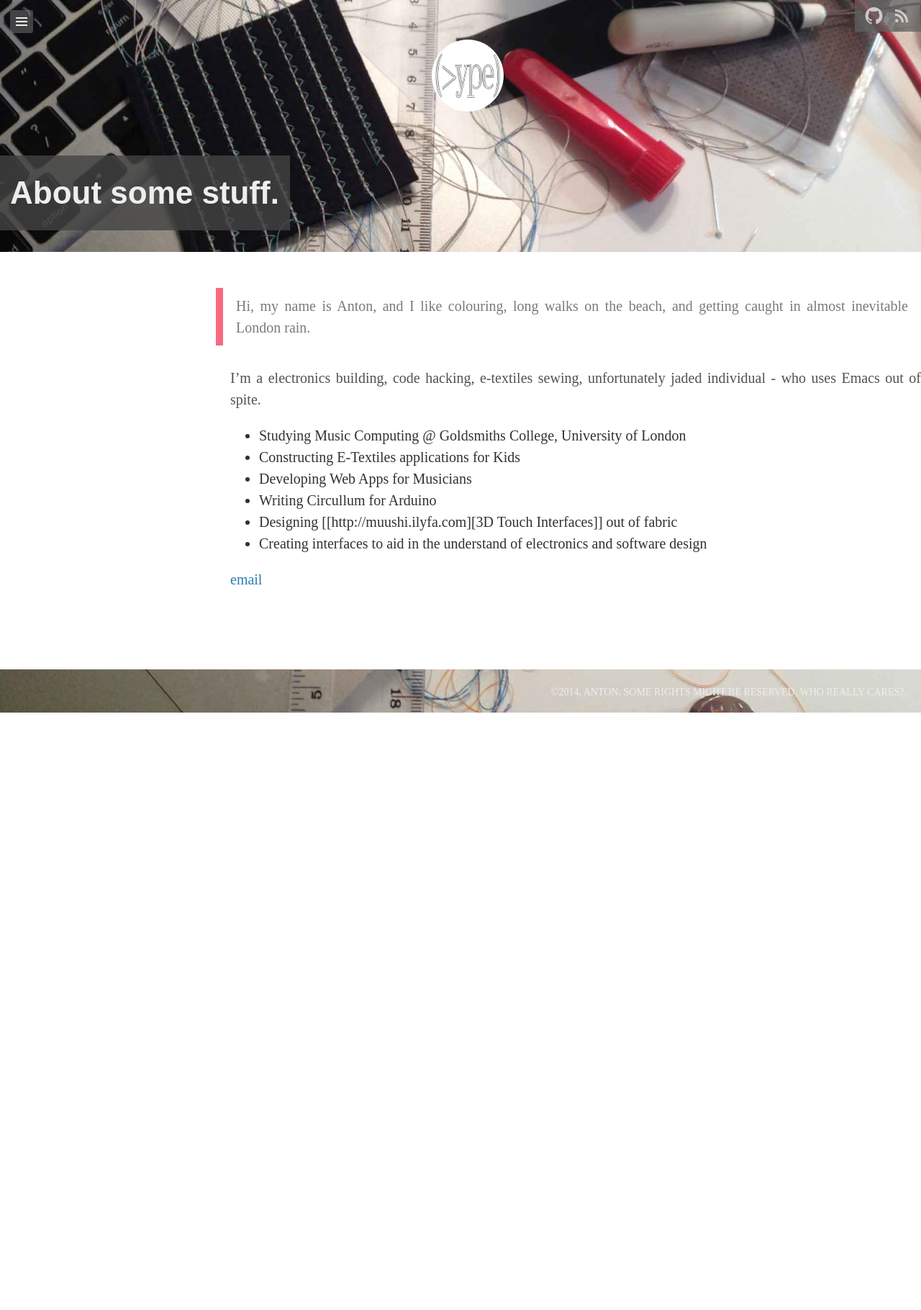
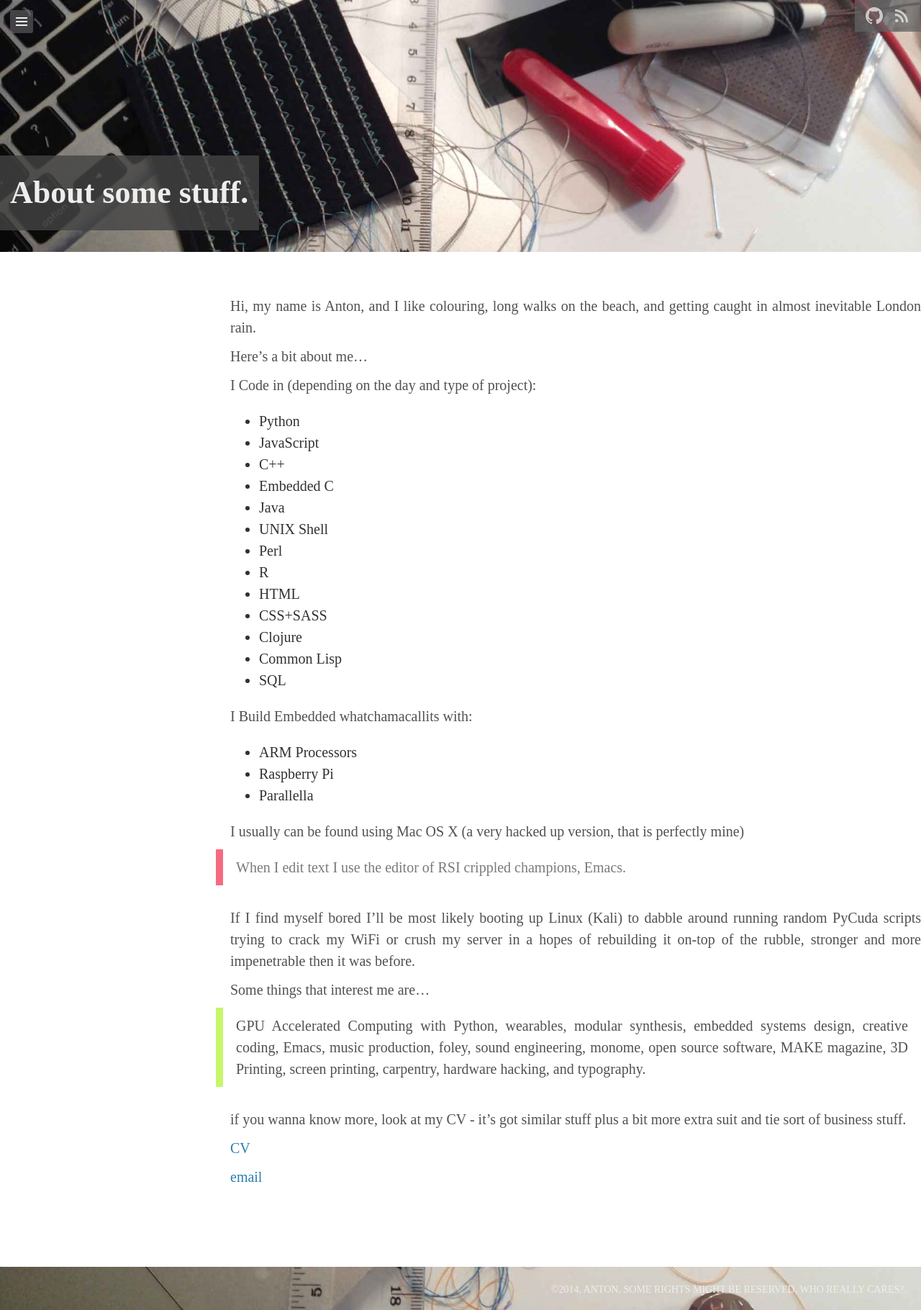
Before and after one commit to ype/ype.github.io, a Jekyll site: the page built from about/index.md, in a window 1280 px wide. Shown: the whole page at 72% size. Built offline with Jekyll 4.4.1, drawn with Linux system fonts in a browser that asks for light colours; some web fonts are replaced; Markdown is read by kramdown in place of the engine named in the settings; before the commit the page ends 990 px from its top, so only the background shows below that.

Commit message:
Clean up and typography change

```diff
--- a/_includes/head.html
+++ b/_includes/head.html
@@ -17,9 +17,8 @@
 	<meta name="viewport" content="width=device-width, initial-scale=1.0" />
         <link rel="stylesheet" type="text/css" href="/assets/css/animate.css" />
         <link rel="stylesheet" type="text/css" href="/assets/fonts/fira/fira.css" />
-        <link rel="stylesheet" type="text/css" href="/assets/fonts/Ryman/ryman.css" />
-        <link rel="stylesheet" type="text/css" href="/assets/fonts/KozukaSans/KozGoPro.css" />
-        <link rel="stylesheet" type="text/css" href="/assets/fonts/KozukaSerif/KozMinPro.css" />
+        <link rel="stylesheet" type="text/css" href="/assets/fonts/Sabon/font.css" />
+        <link rel="stylesheet" type="text/css" href="/assets/fonts/SabonNext/font.css" />
 	<link rel="stylesheet" type="text/css" media="only screen and (min-width: 1001px)" href="/assets/css/desktop.css" />
 	<link rel="stylesheet" type="text/css" media="only screen and (max-width: 1000px)" href="/assets/css/mobile.css" />
 	<link href="/assets/css/genericons.css" type="text/css" rel="stylesheet" />
--- a/about/index.md
+++ b/about/index.md
@@ -3,20 +3,54 @@ layout: page
 title: About some stuff.
 ---
 
-<div class="message">
 Hi, my name is Anton, and I like colouring, long walks on the beach,
 and getting caught in almost inevitable London rain.
+
+Here's a bit about me...
+
+I Code in (depending on the day and type of project):
+
+- Python
+- JavaScript
+- C++
+- Embedded C
+- Java
+- UNIX Shell
+- Perl
+- R
+- HTML
+- CSS+SASS
+- Clojure
+- Common Lisp
+- SQL
+
+I Build Embedded whatchamacallits with:
+
+- ARM Processors
+- Raspberry Pi
+- Parallella
+
+I usually can be found using Mac OS X (a very hacked up version, that
+is perfectly mine)
+
+<div class="message">
+When I edit text I use the editor of RSI crippled champions, Emacs.
 </div>
 
-I'm a electronics building, code hacking, e-textiles sewing,
-unfortunately jaded individual - who uses Emacs out of spite.
+If I find myself bored I'll be most likely booting up Linux (Kali) to
+dabble around running random PyCuda scripts trying to crack my WiFi or
+crush my server in a hopes of rebuilding it on-top of the rubble, stronger and more impenetrable then it was before.
 
-- Studying Music Computing @ Goldsmiths College, University of London
-- Constructing E-Textiles applications for Kids
-- Developing Web Apps for Musicians
-- Writing Circullum for Arduino
-- Designing [[http://muushi.ilyfa.com][3D Touch Interfaces]] out of fabric
-- Creating interfaces to aid in the understand of electronics and
-  software design
+Some things that interest me are...
+
+> GPU Accelerated Computing with Python, wearables, modular synthesis,
+> embedded systems design, creative coding, Emacs, music production,
+> foley, sound engineering, monome, open source software, MAKE magazine,
+> 3D Printing, screen printing, carpentry, hardware hacking, and typography.
+
+if you wanna know more, look at my CV - it's got similar stuff plus a
+bit more extra suit and tie sort of business stuff.
+
+[CV](/assets/images/AntonColor.pdf)
 
 [email](mailto:ype@env.sh)
--- a/assets/css/default.css
+++ b/assets/css/default.css
@@ -16,13 +16,23 @@ header {
     position: relative;
 }
 
+.branding {
+    color: #383838;
+    text-align: center;
+    font-size: 10em;
+    vertical-align: top;
+    margin: 0 auto;
+    margin-top: 0;
+    font-family: "SabonNext RW SC", serif;
+}
+
 header, footer {
     position: relative;
     background-repeat: no-repeat;
     background-position: center;
     background-size: cover;
     background-attachment: scroll;
-    font-family: "KozGoPro", Sans-serif;
+    font-family: "Sabon Expert BQ", serif;
 }
 
 header a, footer a {
@@ -40,7 +50,7 @@ p {
     margin-bottom: 10px;
     font-size: 1em;
     color: #515151;
-    font-family: "KozMinPro", serif;
+    font-family: "Sabon Expert BQ", serif;
 }
 
 a {
@@ -76,7 +86,7 @@ img {
     padding-top: 4px;
     padding-right: 8px;
     padding-left: 3px;
-    font-family: "Ryman Eco", serif;
+    font-family: "Sabon Expert BQ", serif;
 }
 
 /* Don't show shadows when selecting text */
@@ -123,12 +133,13 @@ img {
 }
 
 #home-title {
-    height: 150px;
+    height: 100%;
     text-align: center;
     left: 50%;
-    top: 50%;
+    top: 0;
     position: absolute;
     z-index: 1;
+
 }
 
 img.site-icon {
@@ -180,7 +191,7 @@ img.site-icon-page {
 }
 
 #article {
-    font-family: "KozGoPro", serif;
+    font-family: "Sabon Expert BQ", serif;
     font-weight: 400;
     letter-spacing: 0px;
     font-size:20px;
@@ -379,7 +390,7 @@ blockquote p {
     position: relative;
     margin-top: 30px;
     text-align: center;
-    font-family: "KozGoPro", Sans-serif;
+    font-family: "Sabon Expert BQ", serif;
     font-size: 14px;
     text-transform: uppercase;
     letter-spacing: 1px;
@@ -432,7 +443,7 @@ blockquote p {
 }
 
 #post-list {
-    font-family: "KozGoPro", Sans-serif;
+    font-family: "Sabon Expert BQ", serif;
     top: 50px;
     padding-bottom: 80px;
     font-weight: 400;
@@ -472,7 +483,7 @@ blockquote p {
 .post-description {
     color: #777;
     font-size: 15pt;
-    font-family: "KozMinPro", serif;
+    font-family: "Sabon Expert BQ", serif;
 }
 
 .post-date {
--- a/assets/fonts/fira/fira.css
+++ b/assets/fonts/fira/fira.css
@@ -21,7 +21,7 @@
 }
 
 @font-face{
-    font-family: 'Fira Sans';
+    font-family: 'Fira Sans Regular';
     src: url('eot/FiraSans-Regular.eot');
     src: local('Fira Sans Regular'),
          url('eot/FiraSans-Regular.eot') format('embedded-opentype'),
@@ -32,7 +32,7 @@
 }
 
 @font-face{
-    font-family: 'Fira Sans';
+    font-family: 'Fira Sans Regular Italic';
     src: url('eot/FiraSans-RegularItalic.eot');
     src: local('Fira Sans Regular Italic'),
          url('eot/FiraSans-RegularItalic.eot') format('embedded-opentype'),
@@ -43,7 +43,7 @@
 }
 
 @font-face{
-    font-family: 'Fira Sans';
+    font-family: 'Fira Sans Medium';
     src: url('eot/FiraSans-Medium.eot');
     src: local('Fira Sans Medium'),
          url('eot/FiraSans-Medium.eot') format('embedded-opentype'),
@@ -54,7 +54,7 @@
 }
 
 @font-face{
-    font-family: 'Fira Sans';
+    font-family: 'Fira Sans Medium Italic';
     src: url('eot/FiraSans-MediumItalic.eot');
     src: local('Fira Sans Medium Italic'),
          url('eot/FiraSans-MediumItalic.eot') format('embedded-opentype'),
@@ -65,7 +65,7 @@
 }
 
 @font-face{
-    font-family: 'Fira Sans';
+    font-family: 'Fira Sans Bold';
     src: url('eot/FiraSans-Bold.eot');
     src: local('Fira Sans Bold'),
          url('eot/FiraSans-Bold.eot') format('embedded-opentype'),
@@ -76,7 +76,7 @@
 }
 
 @font-face{
-    font-family: 'Fira Sans';
+    font-family: 'Fira Sans Bold Italic';
     src: url('eot/FiraSans-BoldItalic.eot');
     src: local('Fira Sans Bold Italic'),
          url('eot/FiraSans-BoldItalic.eot') format('embedded-opentype'),
@@ -87,7 +87,7 @@
 }
 
 @font-face{
-    font-family: 'Fira Mono';
+    font-family: 'Fira Mono Regular';
     src: url('eot/FiraMono-Regular.eot');
     src: local('Fira Mono'),
          url('eot/FiraMono-Regular.eot') format('embedded-opentype'),
@@ -98,7 +98,7 @@
 }
 
 @font-face{
-    font-family: 'Fira Mono';
+    font-family: 'Fira Mono Bold';
     src: url('eot/FiraMono-Bold.eot');
     src: local('Fira Mono Bold'),
          url('eot/FiraMono-Bold.eot') format('embedded-opentype'),
```
Also changed, not shown: archive/index.html (+1 -25 lines), index.html (+17 -2 lines), 10 other files.
